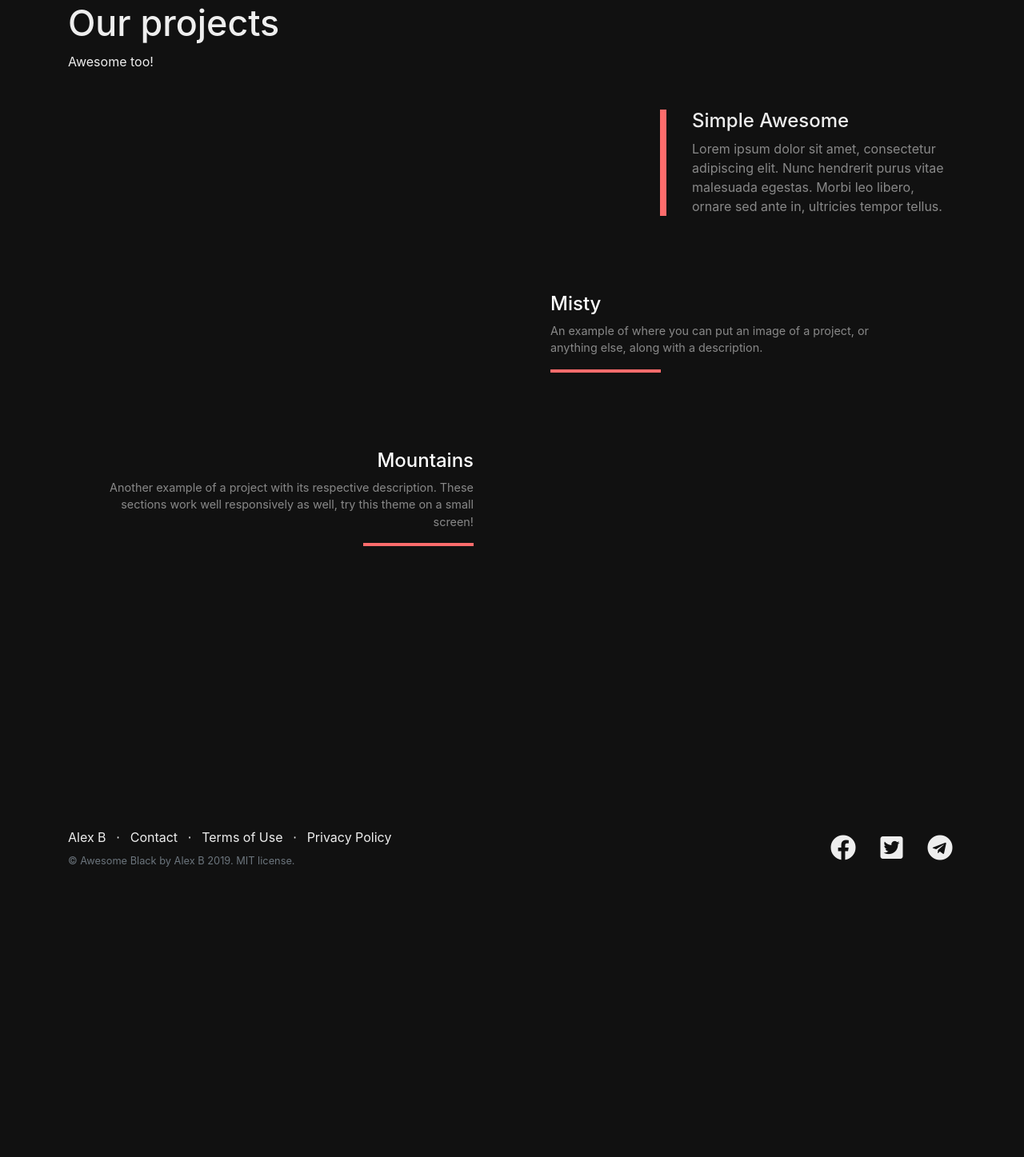
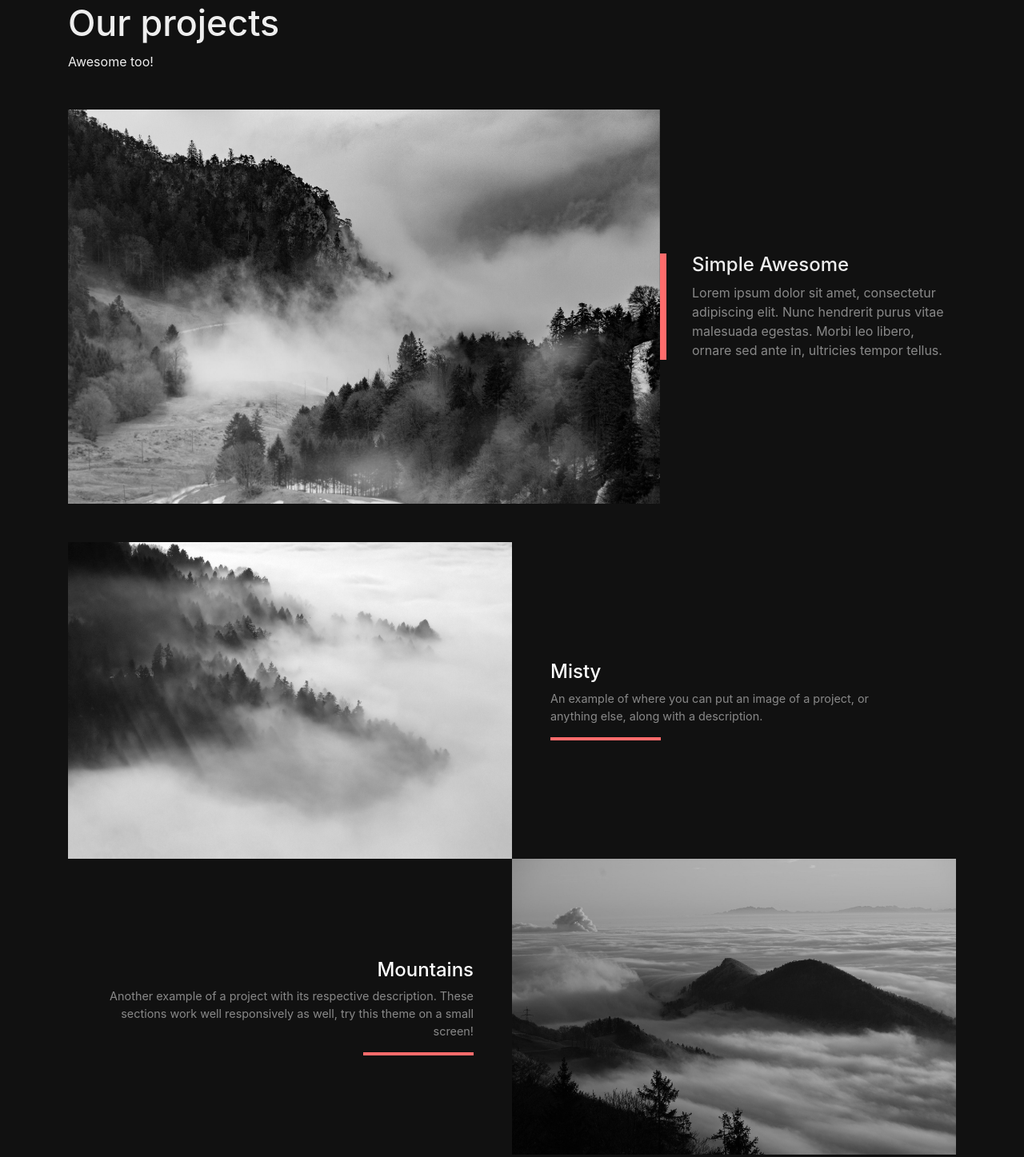
Before and after one commit to AlexBSoft/awesome_black, a plain HTML site: page index.html in a window 1280 px wide. Shown: the part 2477-3924 px from the top of the page at 80% size. Before the commit the page ends 3628 px from the top, so only its background shows below. Drawn offline with nearby package versions, Linux system fonts and the light colour scheme; the site is published under a folder, as on GitHub Pages, so addresses that start at the root find nothing.

Commit message:
image paths fix

```diff
--- a/index.html
+++ b/index.html
@@ -145,7 +145,7 @@
               <!-- Main cool project block -->
               <div class="row align-items-center no-gutters mb-4 mb-lg-5">
                 <div class="col-xl-8 col-lg-7">
-                  <img class="img-fluid mb-3 mb-lg-0" src="/assets/fog1.jpg" alt="">
+                  <img class="img-fluid mb-3 mb-lg-0" src="assets/fog1.jpg" alt="">
                 </div>
                 <div class="col-xl-4 col-lg-5">
                   <div class="featured-text text-center text-lg-left">
@@ -157,7 +157,7 @@
               <!-- First project block -->
               <div class="row justify-content-center no-gutters mb-5 mb-lg-0">
                 <div class="col-lg-6">
-                  <img class="img-fluid" src="/assets/fog2.jpg" alt="">
+                  <img class="img-fluid" src="assets/fog2.jpg" alt="">
                 </div>
                 <div class="col-lg-6">
                   <div class="bg-black text-center h-100 project">
@@ -174,7 +174,7 @@
               <!-- Second project block -->
               <div class="row justify-content-center no-gutters">
                 <div class="col-lg-6">
-                  <img class="img-fluid" src="/assets/fog3.jpg" alt="">
+                  <img class="img-fluid" src="assets/fog3.jpg" alt="">
                 </div>
                 <div class="col-lg-6 order-lg-first">
                   <div class="bg-black text-center h-100 project">
```
